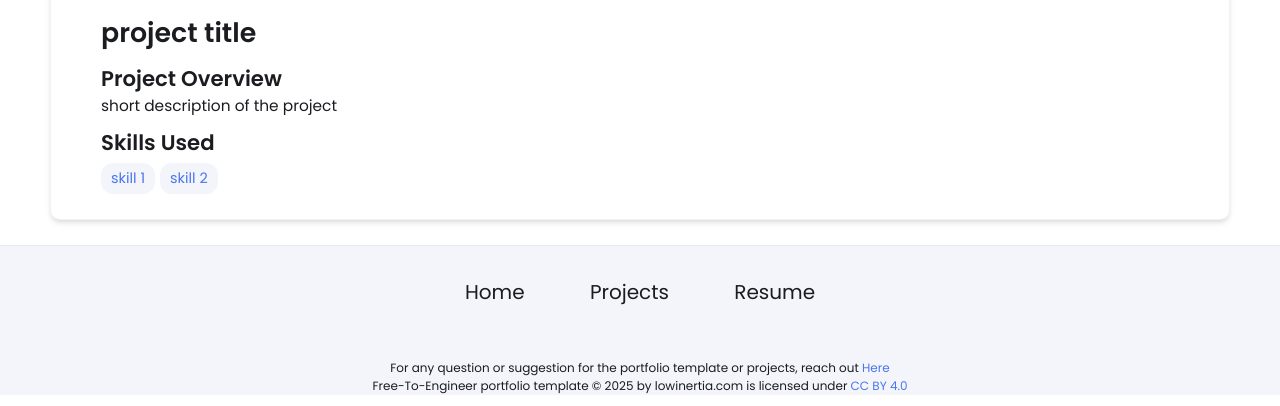
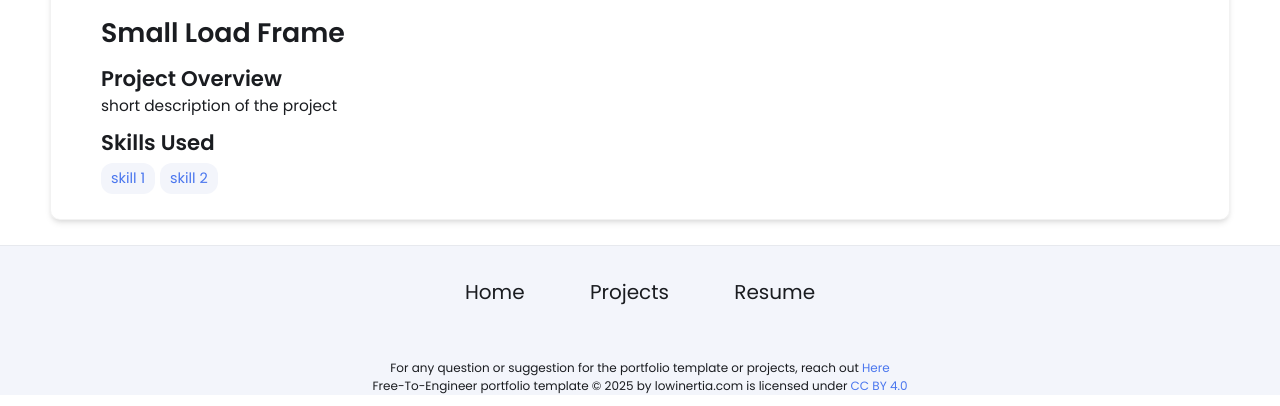
Before and after one commit to mlasselle22/mlasselle22.github.io, a Jekyll site: the page built from _projects/Small Load Frame/index.md, in a window 1280 px wide, cut to the strip 494-900 px from the top of the page. Built offline with Jekyll 4.4.1, drawn with Linux system fonts in a browser that asks for light colours.

Commit message:
Update index.md

```diff
--- a/_projects/Small Load Frame/index.md
+++ b/_projects/Small Load Frame/index.md
@@ -1,6 +1,6 @@
 ---
 layout: post
-title: project title
+title: Small Load Frame
 description:  short description of the project
 skills:
 - skill 1
```
